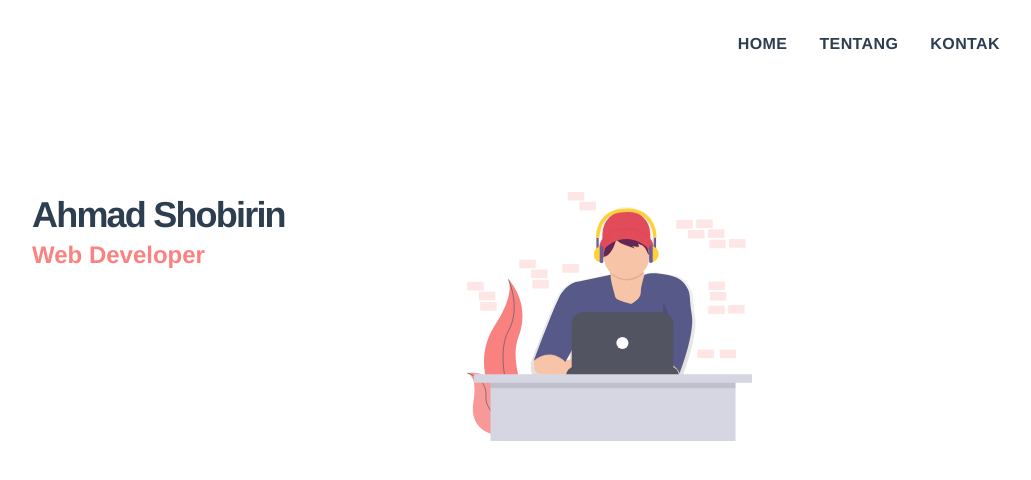
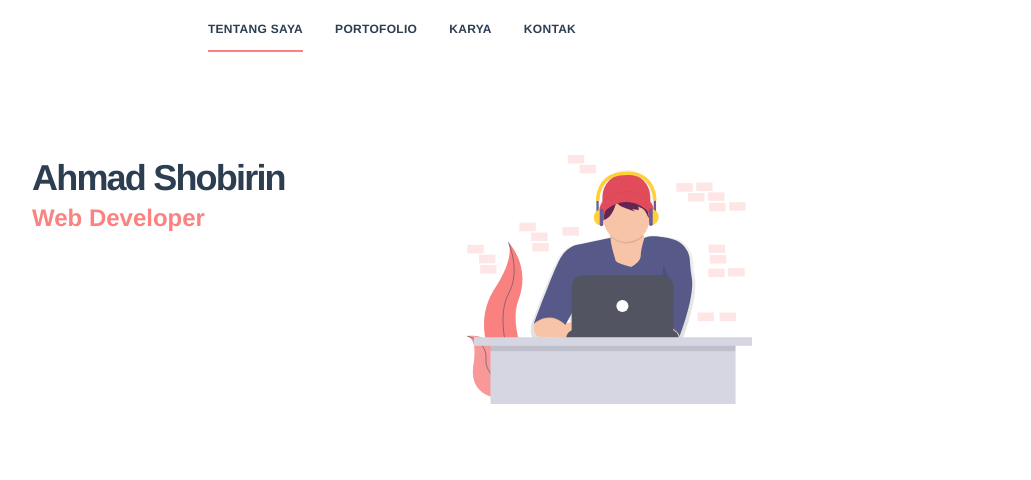
Before and after one commit to ahmadshobirin/new-myportofolio, a Vue app: page / in a window 1280 px wide. Shown: the top 480 px of the page, without its empty margins (248-1279 px from the left). Built offline with nearby package versions, Linux system fonts and the light colour scheme.

Commit message:
modif nav

```diff
--- a/src/components/Nav.vue
+++ b/src/components/Nav.vue
@@ -1,22 +1,22 @@
 <template>
-  <header class="border-t-14 border-green-700">
-    <nav class="container mx-auto flex flex-wrap justify-between items-center py-8">
-      <div>
-        <a href="/" class="active--exact active"></a>
-      </div>
-      <ul
-        class="uppercase tracking-wide font-bold w-full block flex-grow lg:flex lg:flex-initial lg:w-auto items-center mt-8 lg:mt-0 hidden"
-      >
-        <li class="mr-8 mb-6 lg:mb-0">
-          <a href="/#about" class="text-copy-primary hover:text-gray-600">Home</a>
-        </li>
-        <li class="mr-8 mb-6 lg:mb-0">
-          <a href="/#about" class="text-copy-primary hover:text-gray-600">Tentang</a>
-        </li>
-        <li class="mr-8 mb-6 lg:mb-0">
-          <a href="/#contact" class="text-copy-primary hover:text-gray-600">Kontak</a>
-        </li>
-      </ul>
-    </nav>
-  </header>
+  <nav class="bg-white px-8 pt-2">
+    <div class="-mb-px flex justify-center">
+      <a
+        class="no-underline text-teal-dark border-b-2 border-red-400 uppercase tracking-wide font-bold text-xs py-3 mr-8"
+        href="#"
+      >Tentang Saya</a>
+      <a
+        class="no-underline text-grey-dark border-b-2 border-transparent uppercase tracking-wide font-bold text-xs py-3 mr-8"
+        href="#"
+      >Portofolio</a>
+      <a
+        class="no-underline text-grey-dark border-b-2e border-transparent uppercase tracking-wide font-bold text-xs py-3 mr-8"
+        href="#"
+      >Karya</a>
+      <a
+        class="no-underline text-grey-dark border-b-2 border-transparent uppercase tracking-wide font-bold text-xs py-3"
+        href="#"
+      >Kontak</a>
+    </div>
+  </nav>
 </template>
```
